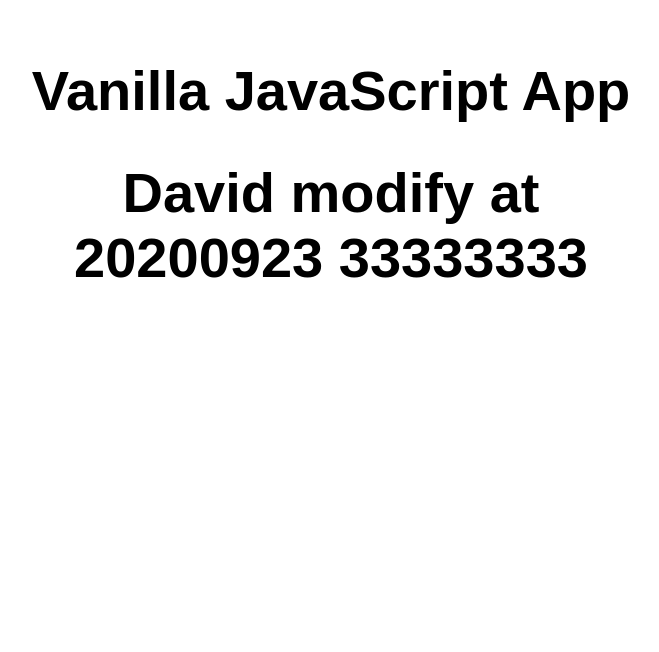
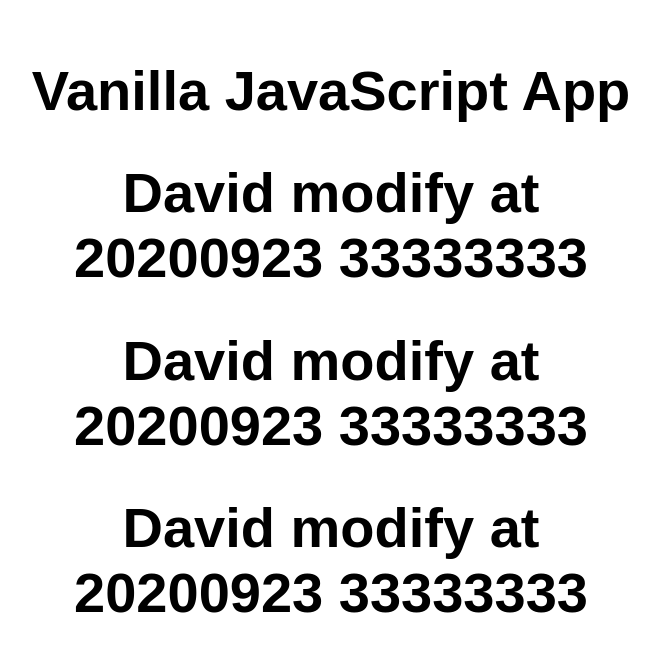
Before and after one commit to wen04011/my-first-static-web-app, a plain HTML site: page index.html in a window 1280 px wide. Shown: the whole page, without its empty margins (309-968 px from the left). Drawn offline with Linux system fonts and the light colour scheme.

Commit message:
commit 2

```diff
--- a/index.html
+++ b/index.html
@@ -12,6 +12,8 @@
   <main>
     <h1>Vanilla JavaScript App</h1>
     <h1>David modify at 20200923 33333333 </h1>
+    <h1>David modify at 20200923 33333333 </h1>
+    <h1>David modify at 20200923 33333333 </h1>
   </main>
 </body>
 
```
